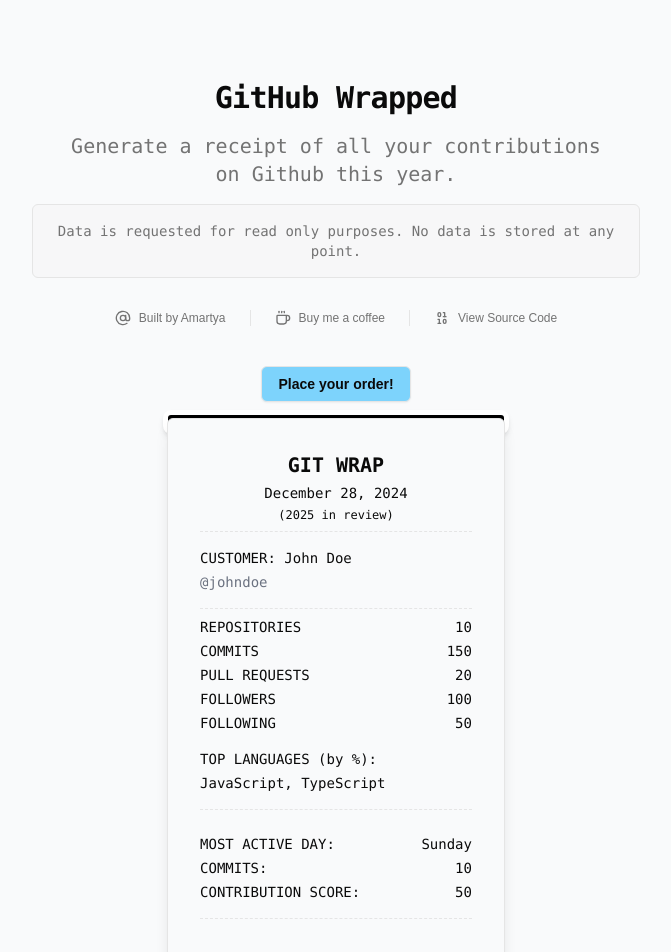
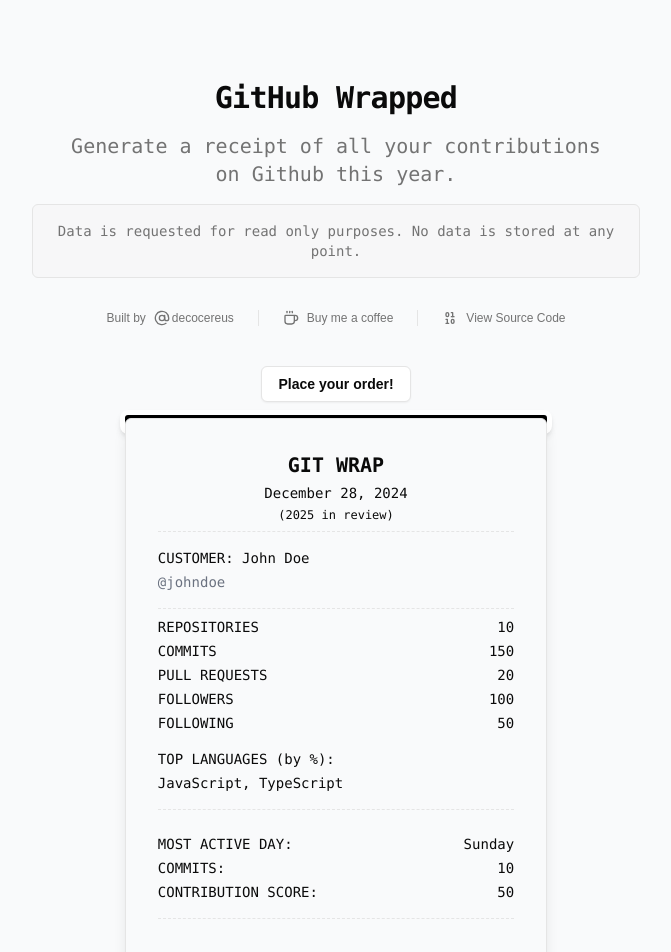
Before and after one commit to decocereus/git-receipts, a Next.js app: page / in a window 1280 px wide. Shown: the top 952 px of the page, without its empty margins (304-975 px from the left). Built offline with nearby package versions, Linux system fonts and the light colour scheme; no server answers.

Commit message:
chore: UI updates

```diff
--- a/components/auth/index.tsx
+++ b/components/auth/index.tsx
@@ -18,7 +18,7 @@
     >
       <Button
         variant={logoutAction ? "ghost" : "outline"}
-        className={cn(logoutAction ? "" : "bg-sky-300 font-semibold")}
+        className={cn(logoutAction ? "" : " font-semibold")}
       >
         {logoutAction && <LogOut size={16} />}
         {logoutAction ? "Logout" : "Place your order!"}
--- a/components/git-recipt/with-animation.tsx
+++ b/components/git-recipt/with-animation.tsx
@@ -69,7 +69,7 @@
       ) : (
         <AuthButton />
       )}
-      <div className="max-w-96 w-full">
+      <div className="max-w-[30rem] w-full">
         <div className="flex flex-col items-center mb-1 relative w-full">
           <div className="w-[95%] sm:w-[90%] h-6 border-[5px] border-white bg-black rounded-lg shadow-md mb-[-10px]" />
         </div>
--- a/components/top-section/index.tsx
+++ b/components/top-section/index.tsx
@@ -24,8 +24,11 @@
       <div className="flex items-start sm:items-center gap-x-3 text-sm text-muted-foreground flex-col sm:flex-row">
         <Link href={"https://x.com/decocereus"} target="_blank">
           <Button variant="ghost" size="sm" className="gap-2">
-            <AtSign className="h-4 w-4" />
-            <span className="flex items-center gap-2">Built by Amartya</span>
+            Built by
+            <span className="flex items-center gap-0.5">
+              <AtSign className="h-4 w-4" />
+              decocereus
+            </span>
           </Button>
         </Link>
 
```
